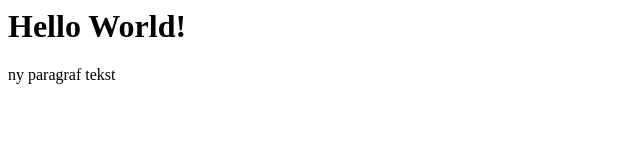
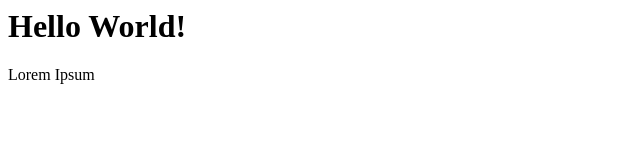
Before and after one commit to JohnnieTorp/test1, a plain HTML site: page index.html in a window 1280 px wide. Shown: the full height of the page, 0-640 px from the left. Drawn offline with Linux system fonts and the light colour scheme.

Commit message:
ny linje 2

```diff
--- a/index.html
+++ b/index.html
@@ -1,2 +1,2 @@
 <h1>Hello World!</h1>
-<p>ny paragraf tekst</p>
+<p>Lorem Ipsum</p>
```
